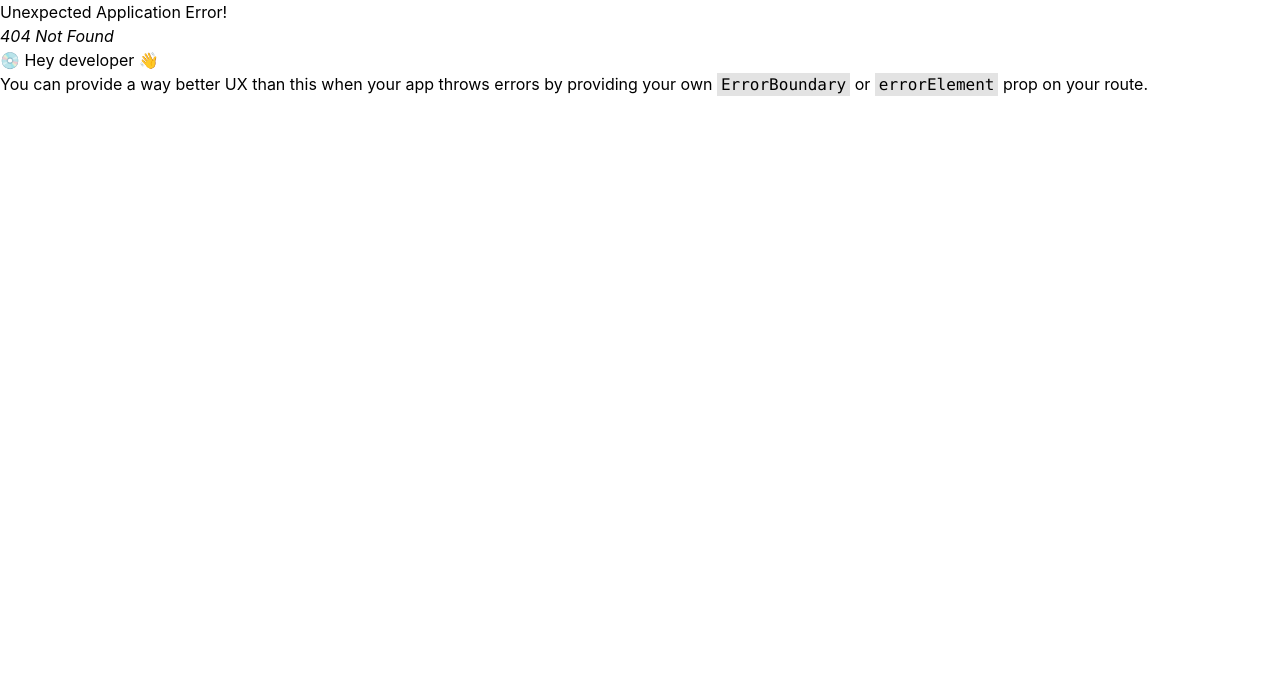
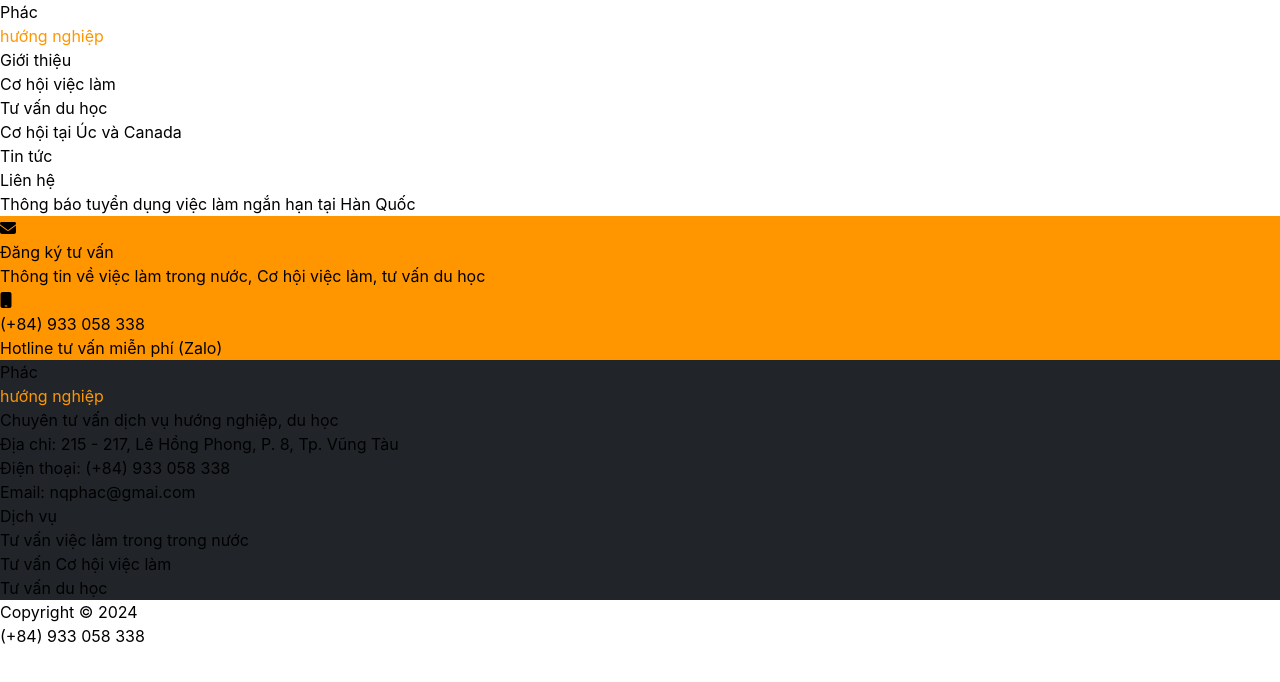
Before and after one commit to tien198/phac-huong-nghiep-react, a React (Vite) app: page /co-hoi-viec-lam/han-quoc in a window 1280 px wide. Before the commit this address had no page. Shown: the top 682 px of the page. Built offline with nearby package versions, Linux system fonts and the light colour scheme.

Commit message:
add ProgramsList and ProgramDetail

```diff
--- /dev/null
+++ b/data/admissions.json
@@ -0,0 +1,6 @@
+[
+    {
+        "country": "Hàn Quốc",
+        "admissions": ""
+    }
+]
--- a/data/careerOpportunities.json
+++ b/data/careerOpportunities.json
@@ -2,7 +2,7 @@
     {
         "title": "Xuất khẩu lao động Hàn Quốc",
         "imgUrl": "./imgs/index/xuat-khau-lao-dong-han-quoc.jpeg",
-        "url": ""
+        "url": "/co-hoi-viec-lam/han-quoc"
     },
     {
         "title": "Xuất khẩu lao động Nhật Bản",
--- /dev/null
+++ b/data/imgBanner.json
@@ -0,0 +1,6 @@
+[
+    {
+        "country": "han-quoc",
+        "imgBannerUrl": ""
+    }
+]
--- /dev/null
+++ b/data/laborExportPrograms.htmlContents.json
@@ -0,0 +1,8 @@
+[
+    {
+        "id": 1,
+        "htmlContents": [
+            "<img src='../../imgs/korea/viec-lam-ngan-han--tai-han-quoc.jpg' alt='việc làm ngắn hạn tại Hàn Quốc' />"
+        ]
+    }
+]
--- /dev/null
+++ b/data/laborExportPrograms.json
@@ -0,0 +1,7 @@
+[
+    {
+        "id": 1,
+        "title": "Thông báo tuyển dụng việc làm ngắn hạn tại Hàn Quốc",
+        "country": "han-quoc"
+    }
+]
--- /dev/null
+++ b/src/components/HtmlContents.jsx
@@ -0,0 +1,13 @@
+import React from 'react';
+
+function HtmlContents({ className, children, ...props }) {
+    return (
+        <div className='mx-4' >
+            <div className={`container mx-auto ${className}`} {...props}>
+                {children}
+            </div>
+        </div >
+    );
+}
+
+export default HtmlContents;
--- a/src/main.jsx
+++ b/src/main.jsx
@@ -10,6 +10,11 @@ import Home from './pages/Home.jsx'
 import About from './pages/About.jsx'
 import CareerOpportunities from './pages/CareerOpportunities.jsx'
 import StudyAbroad from './pages/StudyAbroad.jsx'
+import ProgramsList from './pages/ProgramsList.jsx'
+
+// data
+import { lxProgramsLoader, lxProgramDetailLoader } from './ultilities/data.js'
+import ProgramDetail from './pages/ProgramDetail.jsx'
 
 const router = createBrowserRouter([
   {
@@ -31,7 +36,17 @@ const router = createBrowserRouter([
       {
         path: '/tu-van-du-hoc',
         element: <StudyAbroad />
-      }
+      },
+      {
+        path: '/co-hoi-viec-lam/:country',
+        element: <ProgramsList />,
+        loader: lxProgramsLoader
+      },
+      {
+        path: '/co-hoi-viec-lam/:country/:id',
+        element: <ProgramDetail />,
+        loader: lxProgramDetailLoader
+      },
     ],
   },
 ]);
--- /dev/null
+++ b/src/models/LaborExprortProgram.js
@@ -0,0 +1,47 @@
+export class Program {
+    constructor(id, title, country) {
+        this.id = id
+        this.title = title
+        this.country = country
+    }
+    static convertFromObj(Obj) {
+        return new Program(Obj.id, Obj.title, Obj.country)
+    }
+}
+
+export class ImgBanner {
+    constructor(jsonObj) {
+        this.country = jsonObj.country
+        this.imgBanprogramnerUrl = jsonObj.imgBannerUrl
+    }
+}
+
+export class LaborExportProgramsList {
+    constructor(imgBannerUrl, country, programsList) {
+        this.imgBannerUrl = imgBannerUrl
+        this.country = country
+        this.programs = programsList
+    }
+    static convertToLaborExport(jsonObj) {
+        return new LaborExportProgramsList(jsonObj.imgBannerUrl, jsonObj.country, jsonObj.programs)
+    }
+}
+
+export class LaborExportProgram {
+    constructor(imgBannerUrl, country, program, htmlContents) {
+        this.imgBannerUrl = imgBannerUrl
+        this.country = country
+        this.program = program
+        this.htmlContents = htmlContents
+    }
+    static convertFromObj(obj) {
+        return new LaborExportProgram(obj.imgBannerUrl, obj.country, obj.program, obj.htmlContents)
+    }
+}
+
+export class LaborExportHtmlContents {
+    constructor(id, htmlContents) {
+        this.id = id
+        this.htmlContents = htmlContents
+    }
+}
--- a/src/pages/Home.jsx
+++ b/src/pages/Home.jsx
@@ -3,8 +3,6 @@ import Panel from '../components/Panel';
 import ImgCard from '../components/ImgCard';
 import FallingSnow from '../components/FallingSnow';
 import Heading from '../components/Heading';
-
-import { Link } from 'react-router-dom';
 
 // data
 import careerOpportunities from '../../data/careerOpportunities.json';
--- /dev/null
+++ b/src/pages/ProgramDetail.jsx
@@ -0,0 +1,29 @@
+import React, { useEffect, useRef } from 'react';
+import HtmlContents from '../components/HtmlContents';
+import { Link, useLoaderData } from 'react-router-dom';
+import ImgCard from '../components/ImgCard';
+import { LaborExportProgram } from '../models/LaborExprortProgram';
+
+function ProgramDetail(props) {
+    const laborExport = LaborExportProgram.convertFromObj(useLoaderData());
+    const htmlContents = useRef();
+    useEffect(() => {
+        if (htmlContents.current.childElementCount == 0)
+            laborExport.htmlContents.foreach(i => {
+                htmlContents.current.insertAdjacentHTML('beforeend', laborExport.htmlContents);
+            })
+    }, [])
+
+    return (
+        <>
+            <ImgCard imgUrl={laborExport.imgBannerUrl} className='bg-top bg-no-repeat bg-cover w-full h-96' />
+            <HtmlContents className='flex flex-col gap-4 my-12'>
+                <h1 className='text-center font-semibold text-2xl uppercase'>{laborExport.program.title}</h1>
+                <div ref={htmlContents}>
+                </div>
+            </HtmlContents>
+        </>
+    );
+}
+
+export default ProgramDetail;
--- /dev/null
+++ b/src/pages/ProgramsList.jsx
@@ -0,0 +1,31 @@
+import React from 'react';
+import HtmlContents from '../components/HtmlContents';
+import { Link, useLoaderData } from 'react-router-dom';
+import ImgCard from '../components/ImgCard';
+
+// OOP classes
+import { Program, LaborExportProgramsList } from '../models/LaborExprortProgram';
+
+
+function ProgramsList({ ...props }) {
+    const lxList = LaborExportProgramsList.convertToLaborExport(useLoaderData());
+    const country = lxList.country;
+    const laborExports = lxList.programs;
+
+    return (
+        <>
+            <ImgCard imgUrl={lxList.imgBannerUrl} className='bg-top bg-no-repeat bg-cover w-full h-96' />
+            <HtmlContents className='flex flex-col gap-4'>
+                <ul>
+                    {laborExports.map(i =>
+                        <Link to={`/co-hoi-viec-lam/${country}/${i.id}`} key={i.id} >
+                            <li>{i.title}</li>
+                        </Link>)}
+
+                </ul>
+            </HtmlContents>
+        </>
+    );
+}
+
+export default ProgramsList;
--- /dev/null
+++ b/src/ultilities/data.js
@@ -0,0 +1,28 @@
+// Models
+import { LaborExportProgramsList, LaborExportProgram } from '../models/LaborExprortProgram';
+
+// Data
+import lxPrograms from '../../data/laborExportPrograms.json';
+import lxProgramsHtmlContents from '../../data/laborExportPrograms.htmlContents.json'
+import imgBannerUrl from '../../data/imgBanner.json';
+
+export function lxProgramsLoader({ params }) {
+    const country = params.country;
+    const imgBanner = imgBannerUrl.find(i => i.country === country)
+    // filter via country then convert to `LaborExportProgram`
+    const programs = lxPrograms.filter(i => i.country === params.country)
+
+    const lxList = new LaborExportProgramsList(imgBanner.imgBannerUrl, country, programs)
+
+    return lxList;
+}
+
+export function lxProgramDetailLoader({ params }) {
+    const country = params.country
+    const id = params.id
+    const imgBanner = imgBannerUrl.find(i => i.country === country)
+    const program = lxPrograms.find(i => i.id === Number(id))
+    const htmlContents = lxProgramsHtmlContents.find(i => i.id === Number(id)).htmlContents
+    const lxp = new LaborExportProgram(imgBanner.imgBannerUrl, country, program, htmlContents)
+    return lxp
+}
```
